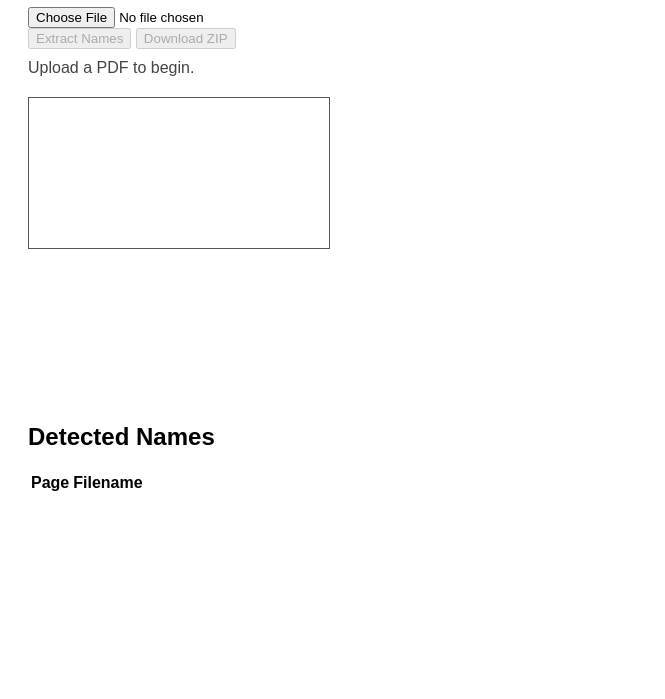
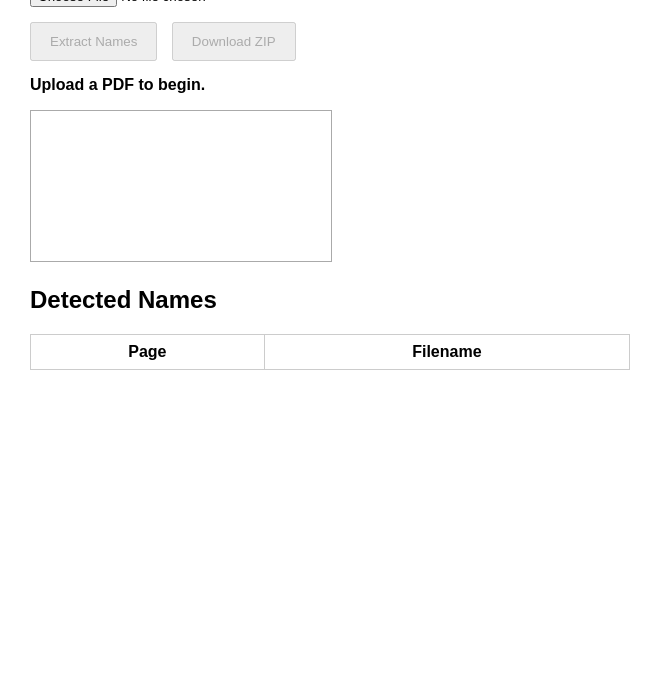
Before and after one commit to justinemeriel-mcasphalt/pdf-splitter, a plain HTML site: page index.html in a window 1280 px wide. Shown: the part 101-800 px from the top of the page, without its empty margins (0-665 px from the left). Drawn offline with nearby package versions, Linux system fonts and the light colour scheme.

Commit message:
Refactor CSS styles for layout and elements
Updated styles for body, headings, buttons, and tables.

```diff
--- a/style.css
+++ b/style.css
@@ -1,16 +1,63 @@
 body {
     font-family: Arial, sans-serif;
-    padding: 20px;
+    margin: 30px;
+}
+
+h1 {
+    margin-bottom: 20px;
+}
+
+#controls {
+    margin-top: 15px;
+    margin-bottom: 15px;
+}
+
+button {
+    padding: 10px 18px;
+    margin-right: 10px;
+    cursor: pointer;
+}
+
+#canvasContainer {
+    position: relative;
+    display: inline-block;
+    border: 1px solid #aaa;
 }
 
 #pdfCanvas {
-    border: 1px solid #555;
     display: block;
-    margin-top: 20px;
-    max-width: 100%;
+}
+
+#overlayCanvas {
+    position: absolute;
+    left: 0;
+    top: 0;
+    cursor: crosshair;
 }
 
 #status {
-    margin-top: 10px;
-    color: #444;
+    margin-top: 15px;
+    font-weight: bold;
 }
+
+table {
+    border-collapse: collapse;
+    margin-top: 20px;
+    width: 600px;
+}
+
+table th,
+table td {
+    border: 1px solid #ccc;
+    padding: 8px;
+}
+
+table input {
+    width: 100%;
+    border: none;
+    padding: 4px;
+}
+
+table input:focus {
+    outline: 2px solid #4a90e2;
+}
```
